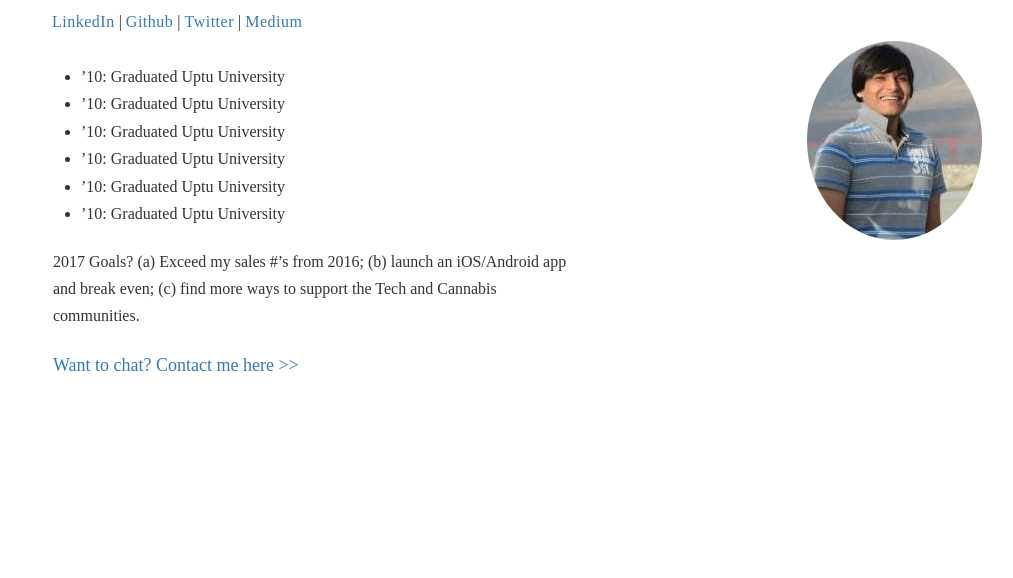
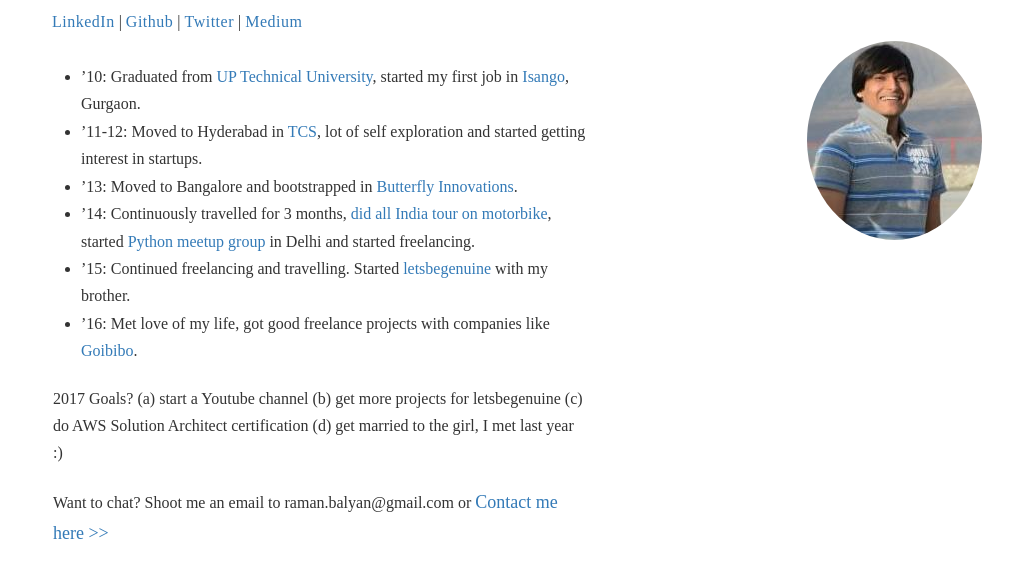
Before and after one commit to manishbalyan/ramanbalyan.com, a plain HTML site: page index.html in a window 1280 px wide. Shown: the part 126-704 px from the top of the page, without its empty margins (38-1051 px from the left). Drawn offline with nearby package versions, Linux system fonts and the light colour scheme.

Commit message:
list element changed to latest info

```diff
--- a/index.html
+++ b/index.html
@@ -41,7 +41,7 @@
 
 <!-- Main Container -->
 
-    <section id="main-container" >
+<section id="main-container">
     <div class="container">
         <div class="row">
 
@@ -60,47 +60,65 @@
                     </div>
                     <div class="content-list">
                         <ul>
-                                <li>’10: Graduated Uptu University</li>
-                                <li>’10: Graduated Uptu University</li>
-                                <li>’10: Graduated Uptu University</li>
-                                <li>’10: Graduated Uptu University</li>
-                                <li>’10: Graduated Uptu University</li>
-                                <li>’10: Graduated Uptu University</li>
-
+                            <li>’10: Graduated from
+                                <a href="https://aktu.ac.in/" target="_blank">UP Technical University</a>, started my
+                                first job in
+                                <a href="https://www.isango.com/" target="_blank">Isango</a>, Gurgaon.
+                            </li>
+                            <li>’11-12: Moved to Hyderabad in
+                                <a href="https://www.tcs.com/" target="_blank">TCS</a>, lot of self exploration and
+                                started getting interest in startups.
+                            </li>
+                            <li>’13: Moved to Bangalore and bootstrapped in
+                                <a href="http://butterflyinnovations.co/" target="_blank">Butterfly Innovations</a>.
+                            </li>
+                            <li>’14: Continuously travelled for 3 months,
+                                <a href="https://medium.com/letsbegenuine-s-travel-stories/my-pan-india-motorcycle-tour-8d44feb31562"
+                                   target="_blank">did all India tour on motorbike</a>, started
+                                <a href="https://wwww.meetup.com/pydelhi/" target="_blank">Python meetup group</a> in
+                                Delhi and started freelancing.
+                            </li>
+                            <li>’15: Continued freelancing and travelling. Started
+                                <a href="http://letsbegenuine.com/" target="_blank">letsbegenuine</a> with my brother.
+                            </li>
+                            <li>’16: Met love of my life, got good freelance projects with companies like
+                                <a href="http://goibibo.com/" target="_blank">Goibibo</a>.
+                            </li>
                         </ul>
                     </div>
                     <p>
-                            2017 Goals? (a) Exceed my sales #’s from 2016; (b) launch an iOS/Android app and break even; (c) find more ways to support the Tech and Cannabis communities.
+                        2017 Goals? (a) start a Youtube channel (b) get more projects for letsbegenuine (c) do AWS Solution Architect certification (d) get married to the girl, I met last year :)
                     </p>
                     <p>
-                            <a href="#" data-toggle="modal" data-target="#myModal"> Want to chat? Contact me here >></a>
+                        Want to chat? Shoot me an email to raman.balyan@gmail.com or <a href="#" data-toggle="modal" data-target="#myModal">Contact me here >></a>
                     </p>
                     <!-- Modal -->
                     <div class="modal fade" id="myModal" tabindex="-1" role="dialog" aria-labelledby="myModalLabel">
                         <div class="modal-dialog" role="document">
                             <div class="modal-content">
                                 <div class="modal-header">
-                                <button type="button" class="close cus-close" data-dismiss="modal" aria-label="Close"><span aria-hidden="true">&times;</span></button>
+                                    <button type="button" class="close cus-close" data-dismiss="modal"
+                                            aria-label="Close"><span aria-hidden="true">&times;</span></button>
                                     <h4 class="modal-title cus-modal-title" id="myModalLabel">Connect with me</h4>
                                 </div>
                                 <div class="modal-body">
-                                <form>
+                                    <form method="POST" action="http://formspree.io/raman.balyan@gmail.com">
                                         <div class="form-group">
                                             <!--<label for="name" class="control-label">Name:</label>-->
-                                        <input type="text" class="form-control cus-input" id="name" placeholder="Name">
+                                            <input name="name" type="text" class="form-control cus-input" id="name" placeholder="Name">
                                         </div>
                                         <div class="form-group">
                                             <!--<label for="name" class="control-label">Email:</label>-->
-                                        <input type="email" class="form-control cus-input" id="email" placeholder="Email">
+                                            <input name="_replyto" type="email" class="form-control cus-input" id="email" placeholder="Email">
                                         </div>
                                         <div class="form-group">
                                             <!--<label for="message-text" class="control-label">Message:</label>-->
-                                        <textarea class="form-control cus-input" id="message-text" placeholder="Message"></textarea>
-                                    </div>
-                                </form>
+                                            <textarea name="message" rows="5" class="form-control cus-input" id="message-text" placeholder="Message"></textarea>
                                         </div>
                                         <div class="modal-footer">
                                             <button type="submit" class="btn sub-button">Submit</button>
+                                        </div>
+                                    </form>
                                 </div>
                             </div>
                         </div>
@@ -122,9 +140,6 @@
 <!-- Main Container End -->
 
 
-
-
-
 <!-- Scripts-->
 <script src="https://ajax.googleapis.com/ajax/libs/jquery/1.12.4/jquery.min.js"></script>
 <script src="js/bootstrap.min.js"></script>
```
Lines whose indentation alone changed are shown as unchanged.
